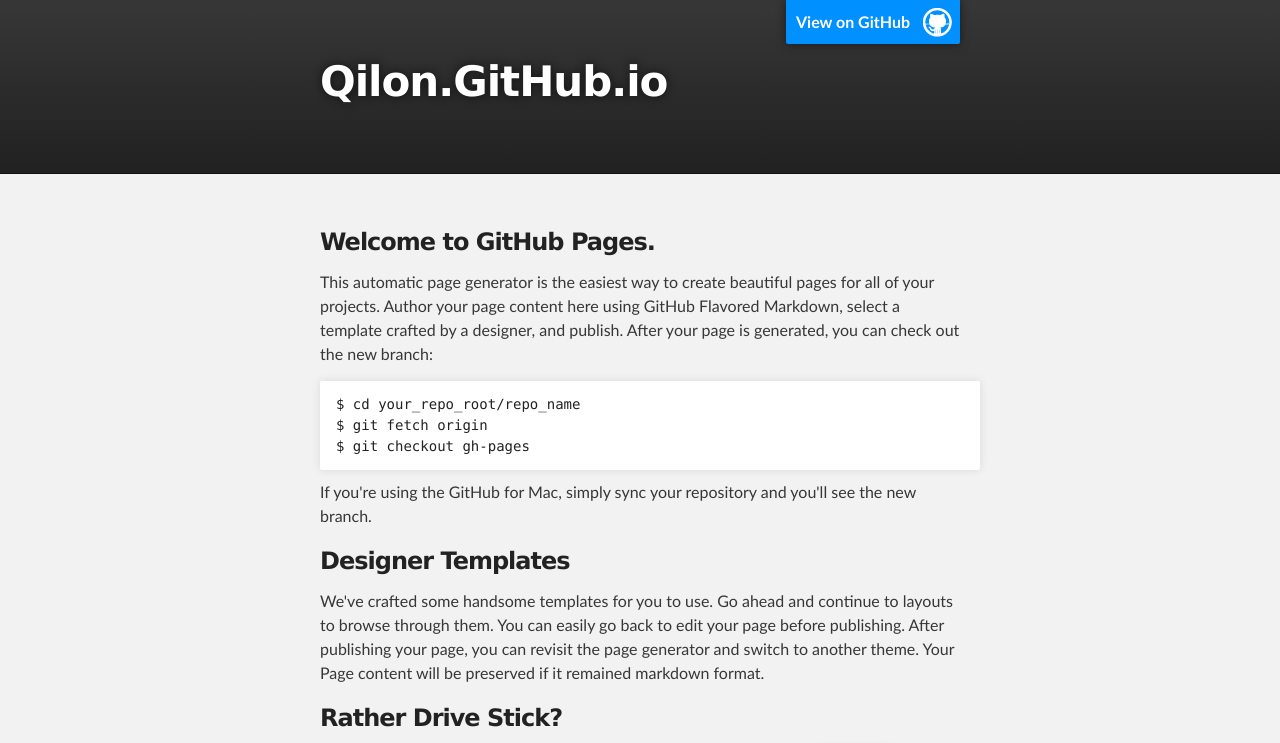
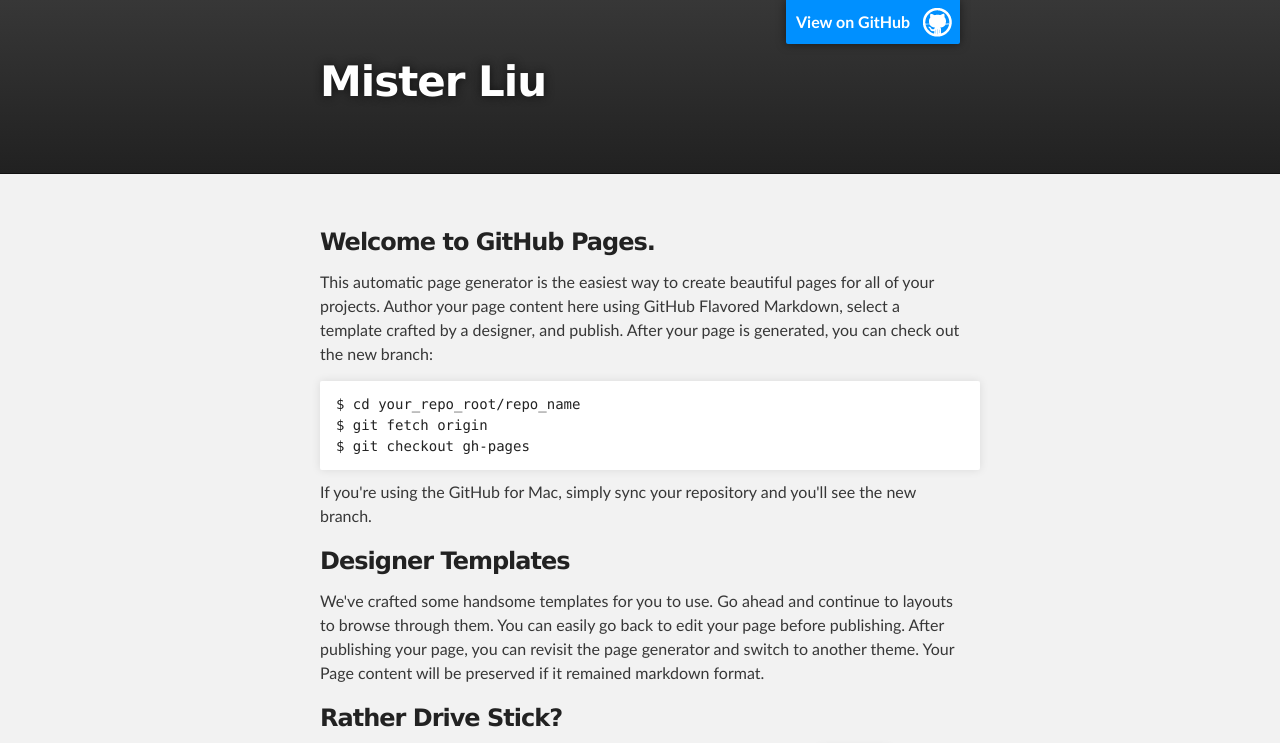
Before and after one commit to qilon/qilon.github.io, a plain HTML site: page index.html in a window 1280 px wide. Shown: the top 743 px of the page. Drawn offline with Linux system fonts and the light colour scheme.

Commit message:
Update index.html

```diff
--- a/index.html
+++ b/index.html
@@ -4,11 +4,11 @@
   <head>
     <meta charset='utf-8'>
     <meta http-equiv="X-UA-Compatible" content="chrome=1">
-    <meta name="description" content="Qilon.GitHub.io : ">
+    <meta name="description" content="Mister Liu : ">
 
     <link rel="stylesheet" type="text/css" media="screen" href="stylesheets/stylesheet.css">
 
-    <title>Qilon.GitHub.io</title>
+    <title>Mister Liu</title>
   </head>
 
   <body>
@@ -18,7 +18,7 @@
         <header class="inner">
           <a id="forkme_banner" href="https://github.com/qilon">View on GitHub</a>
 
-          <h1 id="project_title">Qilon.GitHub.io</h1>
+          <h1 id="project_title">Mister Liu</h1>
           <h2 id="project_tagline"></h2>
 
         </header>
```
